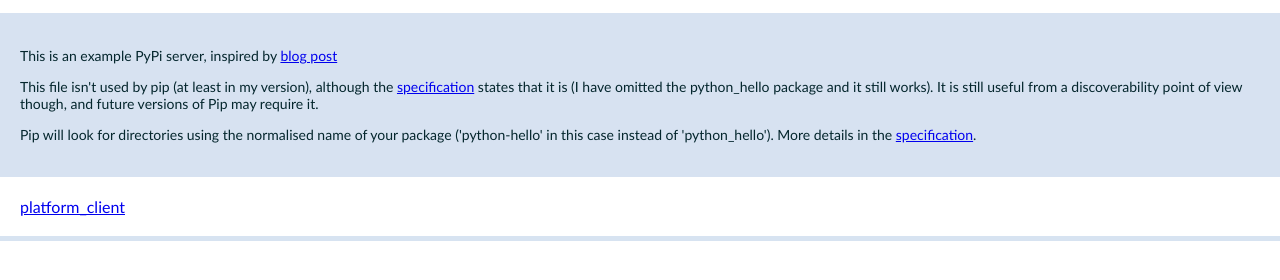
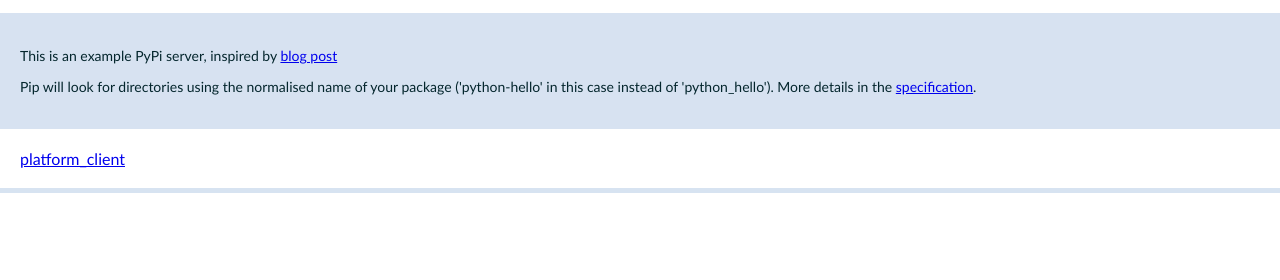
Before and after one commit to qh-code/pypi, a plain HTML site: page docs/index.html in a window 1280 px wide. Shown: the part 88-368 px from the top of the page. Drawn offline with Linux system fonts and the light colour scheme.

Commit message:
Update index.html

```diff
--- a/docs/index.html
+++ b/docs/index.html
@@ -33,7 +33,6 @@
 	<h1>Example Python Package Index</h1>
 	<section class="explanation">
 		<p>This is an example PyPi server, inspired by <a href="https://medium.freecodecamp.org/how-to-use-github-as-a-pypi-server-1c3b0d07db2">blog post</a></p>
-		<p>This file isn't used by pip (at least in my version), although the <a href="https://www.python.org/dev/peps/pep-0503/">specification</a> states that it is (I have omitted the python_hello package and it still works). It is still useful from a discoverability point of view though, and future versions of Pip may require it.</p>
 		<p>Pip will look for directories using the normalised name of your package ('python-hello' in this case instead of 'python_hello'). More details in the <a href="https://www.python.org/dev/peps/pep-0503/#normalized-names">specification</a>.</p>
 	</section>
 	<div class="package" >
```
